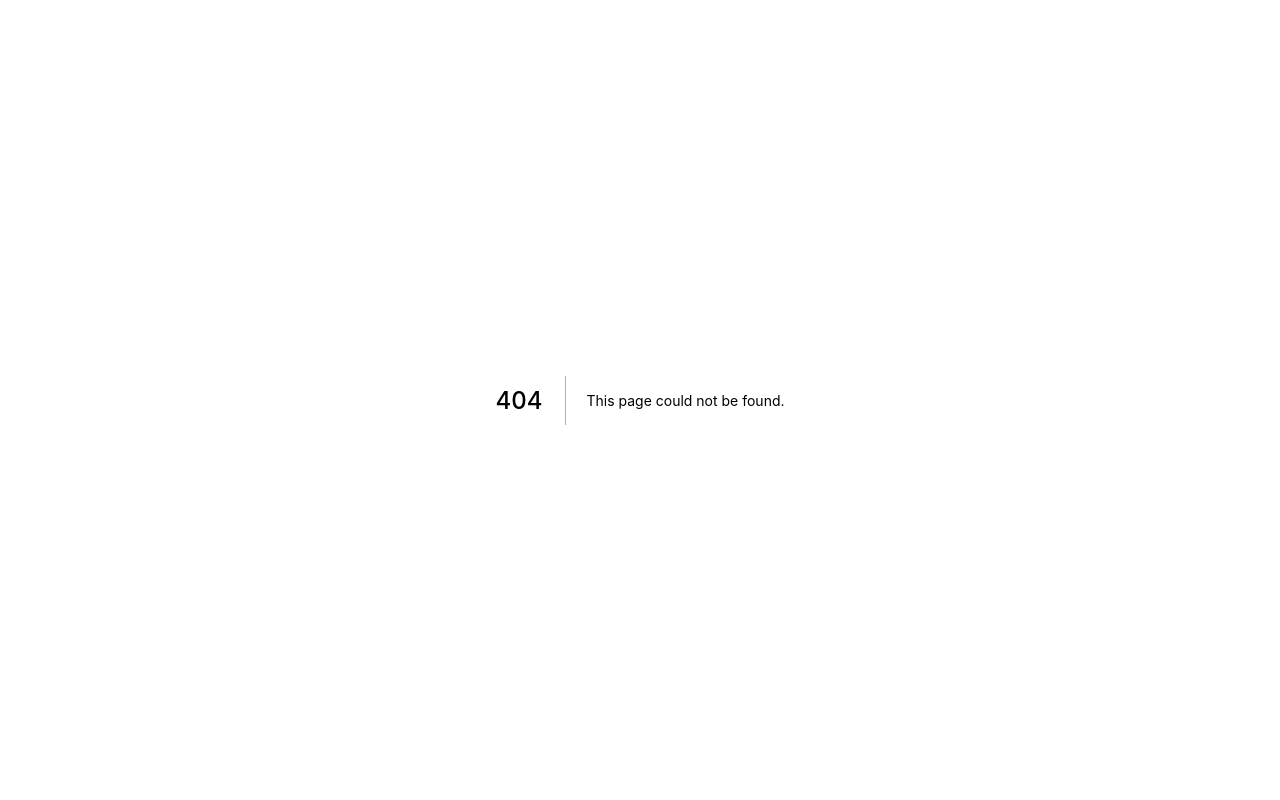
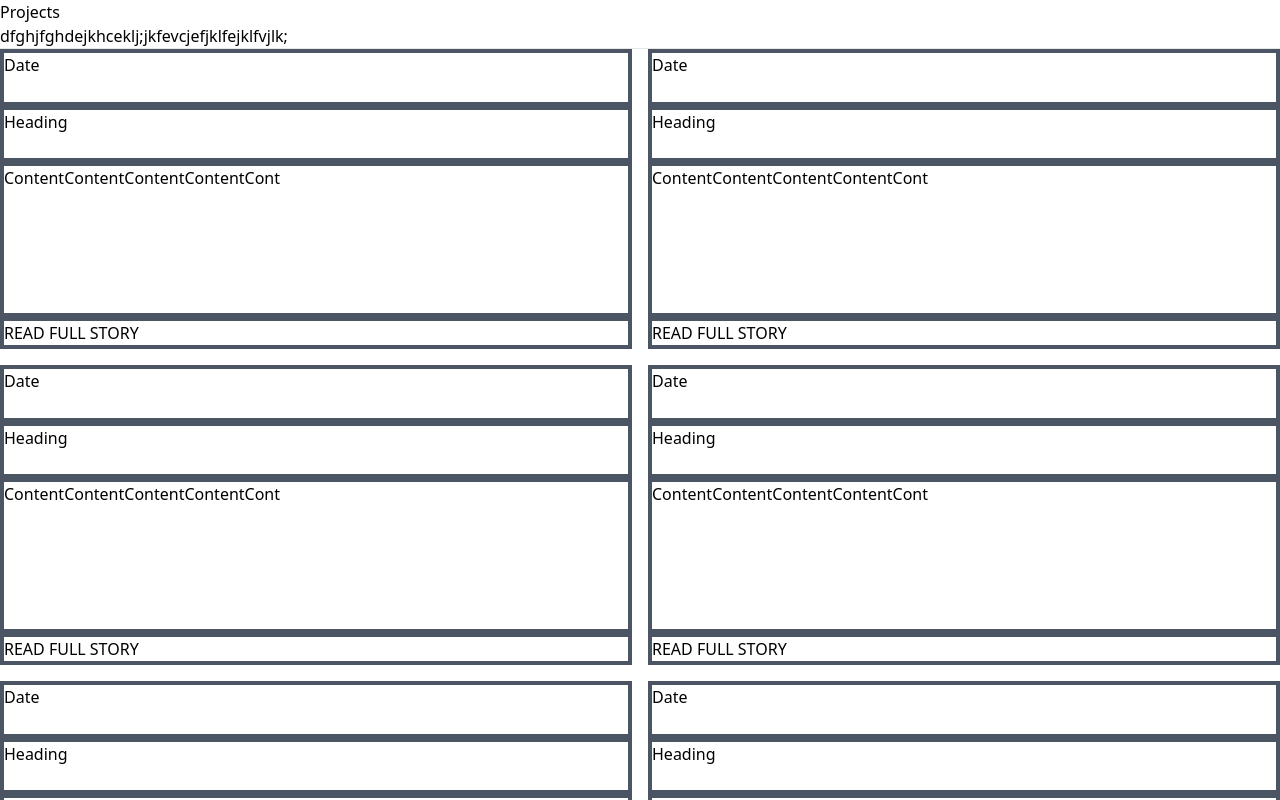
Before and after one commit to AayushBajaj2000/RtemSoft, a Next.js app: page /projects in a window 1280 px wide. Before the commit this address had no page. Shown: the top 800 px of the page. Built offline with nearby package versions, Linux system fonts and the light colour scheme.

Commit message:
taught Aayush how to use flexbox

```diff
--- /dev/null
+++ b/components/blog_sections.js
@@ -0,0 +1,26 @@
+import React from "react";
+import Post from "../components/post";
+
+const Blog = () => {
+    return (
+        <div className="">
+            <div>
+                <h1>Projects</h1>
+                <p>dfghjfghdejkhceklj;jkfevcjefjklfejklfvjlk;</p>
+            </div>
+
+            <hr></hr>
+
+            <div className="grid grid-cols-2 gap-4">
+                <Post />
+                <Post />
+                <Post />
+                <Post />
+                <Post />
+                <Post />
+            </div>
+        </div>
+    );
+};
+
+export default Blog;
--- /dev/null
+++ b/components/post.js
@@ -0,0 +1,16 @@
+import React from "react";
+
+const Post = ({ date, heading, content, media }) => {
+    return (
+        <div className="flex flex-col flex-wrap h-[300px] bg-gray-600">
+            <p className="grow-[2] bg-white m-1">Date</p>
+            <h1 className="grow-[2] bg-white m-1">Heading</h1>
+            <p className="grow-[10] bg-white m-1">
+                ContentContentContentContentCont
+            </p>
+            <p className="bg-white m-1">READ FULL STORY</p>
+        </div>
+    );
+};
+
+export default Post;
--- /dev/null
+++ b/pages/projects.js
@@ -0,0 +1,14 @@
+import React from "react";
+import Footer from "../components/Footer";
+import Blog from "../components/blog_sections";
+
+const Projects = () => {
+    return (
+        <>
+            <Blog />
+            <Footer />
+        </>
+    );
+};
+
+export default Projects;
```
